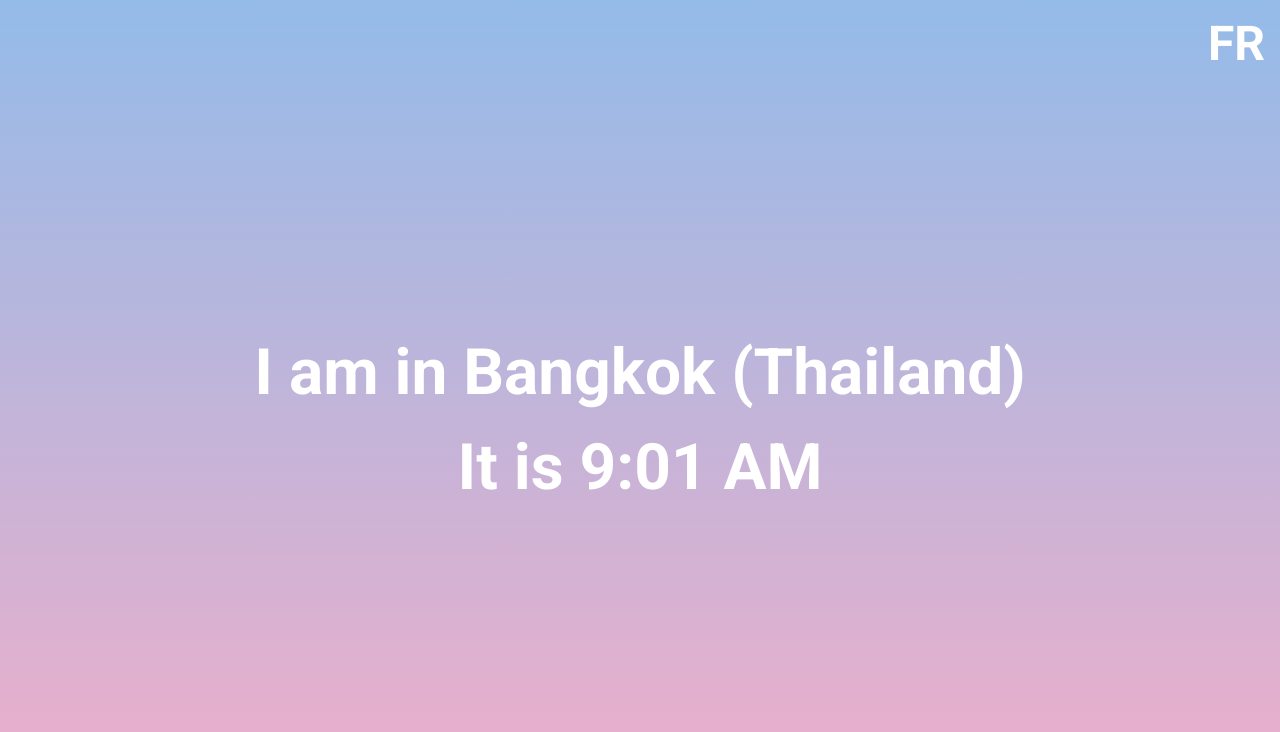
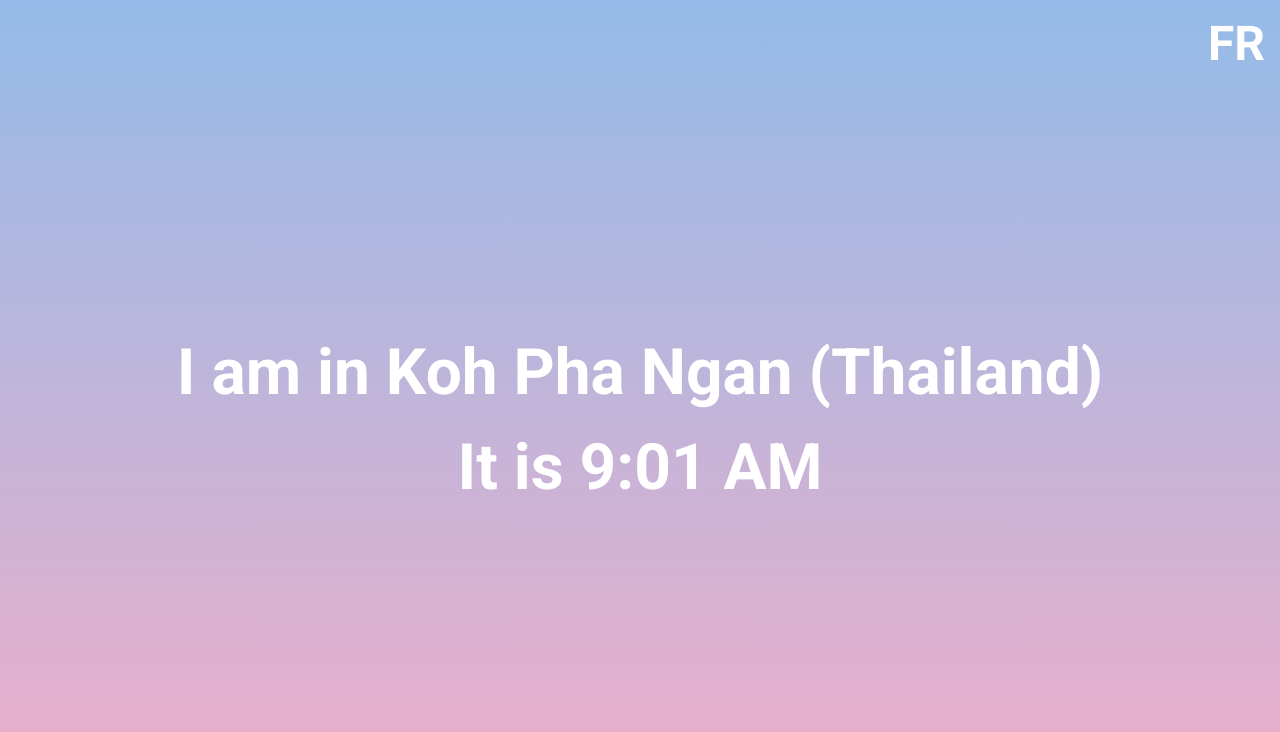
Before and after one commit to katima-g33k/where-am-i, a React (Create React App) app: page / in a window 1280 px wide. Shown: the top 732 px of the page. Built offline with nearby package versions, Linux system fonts and the light colour scheme.

Commit message:
Update location

```diff
--- a/src/data/index.ts
+++ b/src/data/index.ts
@@ -3,8 +3,8 @@ import { Data } from "../types";
 const data: Data = {
   timeZone: "Asia/Bangkok",
   city: {
-    en: "Bangkok",
-    fr: "Bangkok",
+    en: "Koh Pha Ngan",
+    fr: "Koh Pha Ngan",
   },
   country: {
     en: "Thailand",
```
